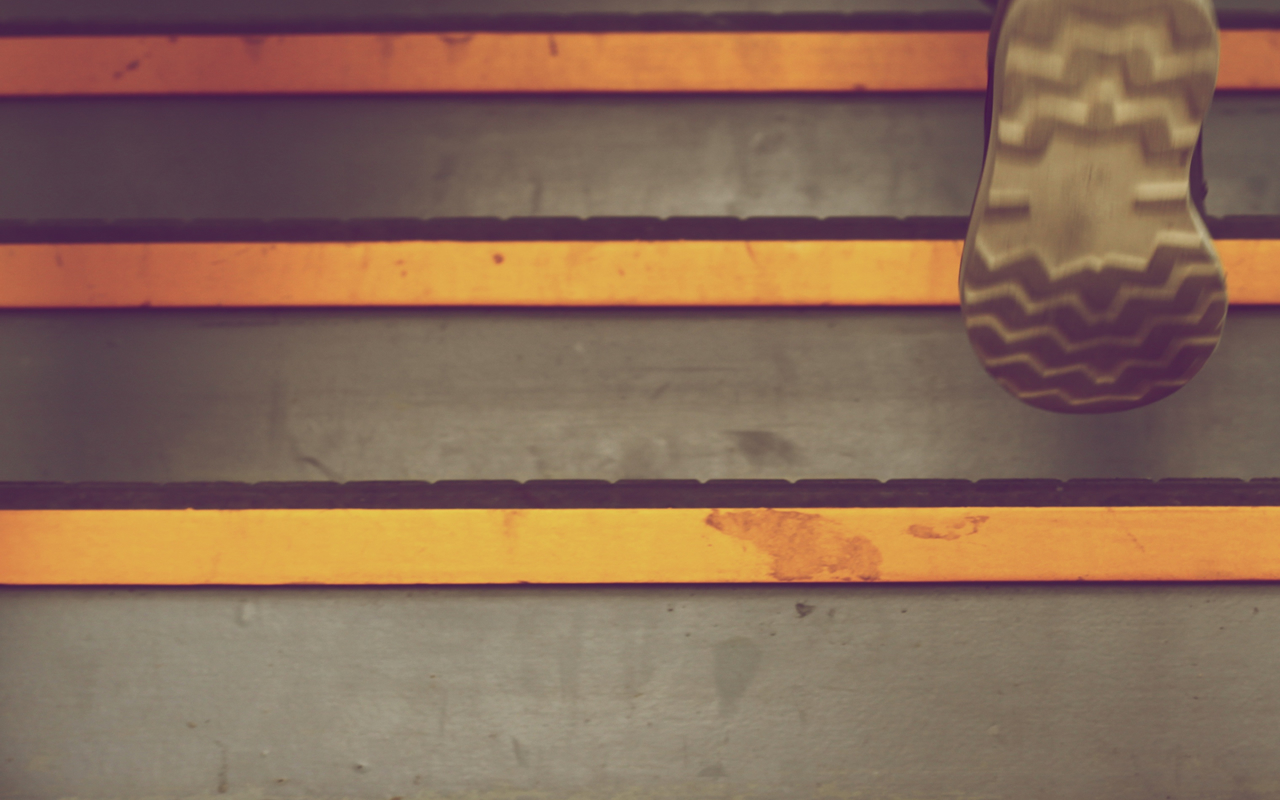
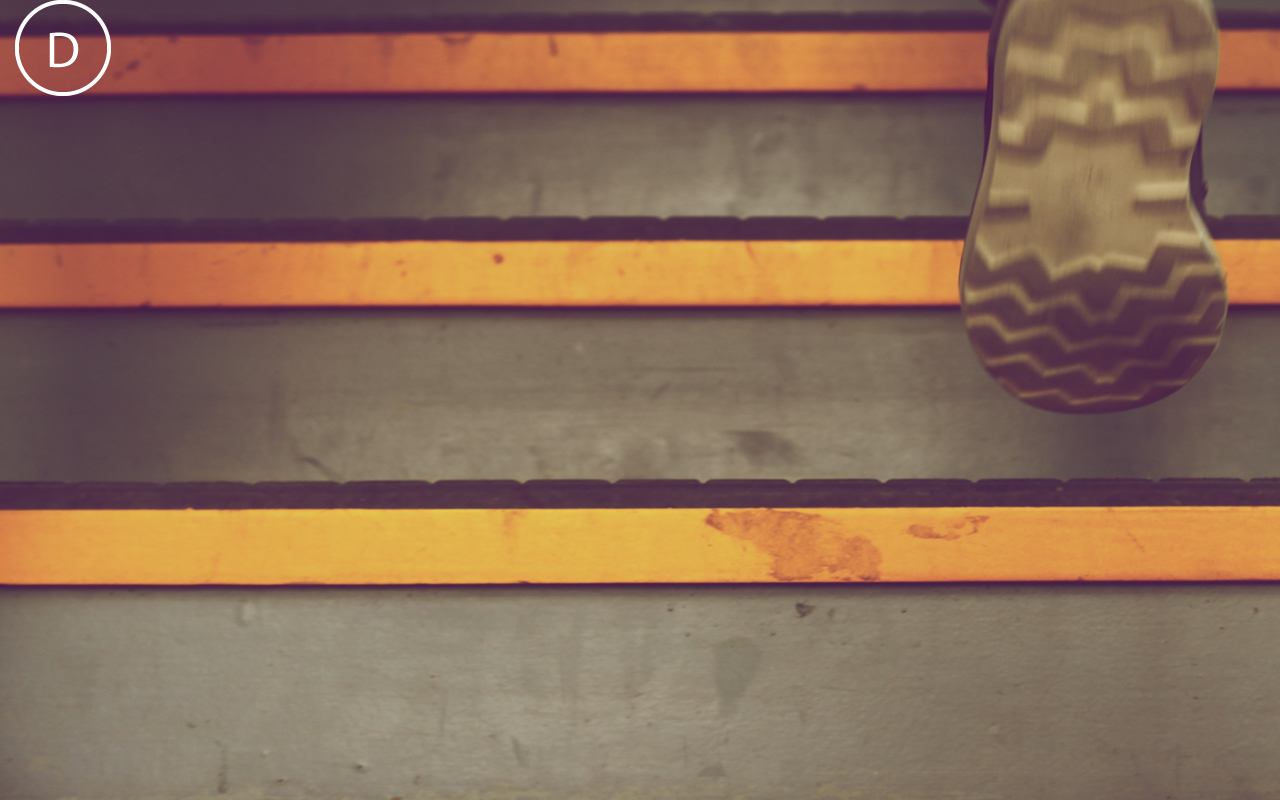
Before and after one commit to kaphie/Delani-studio, a plain HTML site: page index.html in a window 1280 px wide. Drawn offline with Linux system fonts and the light colour scheme.

Commit message:
adding logo

```diff
--- a/css/styles.css
+++ b/css/styles.css
@@ -2,5 +2,4 @@
     height: 800px;
     width: auto;
     background-image: url("../image/backgrounds/h_img.jpg");
-    background-color: yellowgreen;
 }
--- a/index.html
+++ b/index.html
@@ -12,7 +12,9 @@
 <body>
     <div class="container-fluid">
         <div class="row home_background">
-
+            <div class="col-md-12">
+                <img src="image/logo/logo.png" alt="">
+            </div>
         </div>
     </div>
 </body>
```
